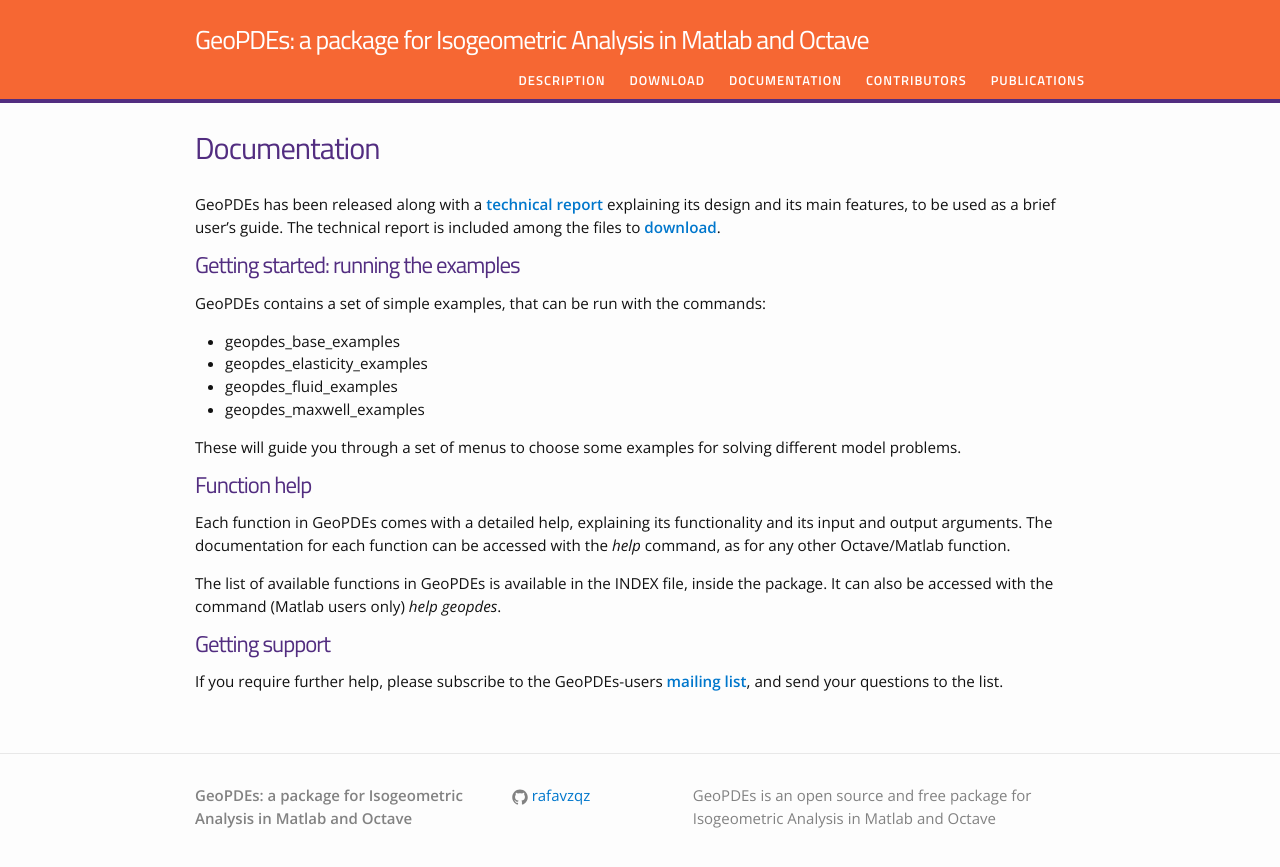
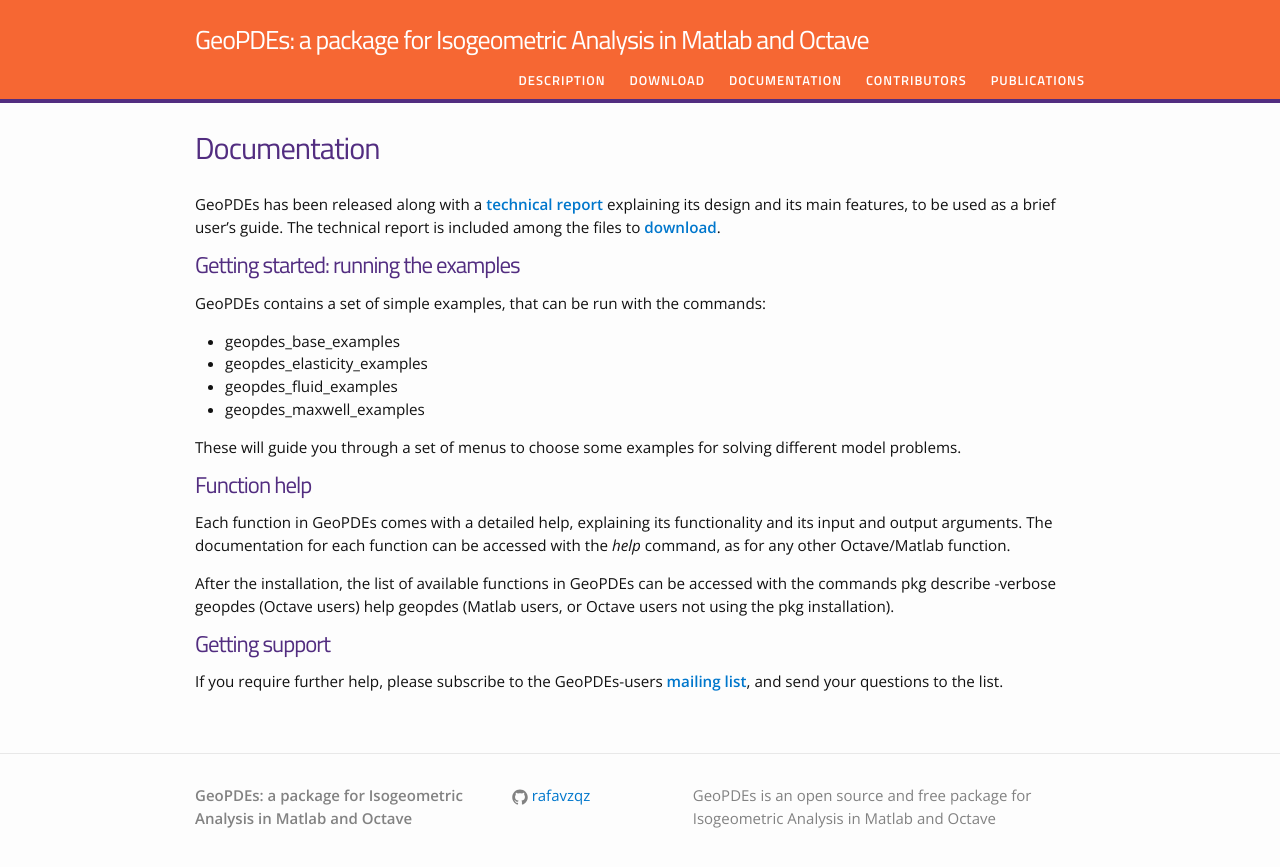
Before and after one commit to rafavzqz/geopdes, a Jekyll site: the page built from documentation.md, in a window 1280 px wide. Shown: the top 867 px of the page. Built offline with Jekyll 4.4.1, drawn with Linux system fonts in a browser that asks for light colours.

Commit message:
How to get the list of available functions

```diff
--- a/documentation.md
+++ b/documentation.md
@@ -21,7 +21,9 @@
 
 Each function in GeoPDEs comes with a detailed help, explaining its functionality and its input and output arguments. The documentation for each function can be accessed with the _help_ command, as for any other Octave/Matlab function.
 
-The list of available functions in GeoPDEs is available in the INDEX file, inside the package. It can also be accessed with the command (Matlab users only) _help geopdes_.
+After the installation, the list of available functions in GeoPDEs can be accessed with the commands
+pkg describe -verbose geopdes (Octave users)
+help geopdes (Matlab users, or Octave users not using the pkg installation).
 
 # Getting support
 
```
